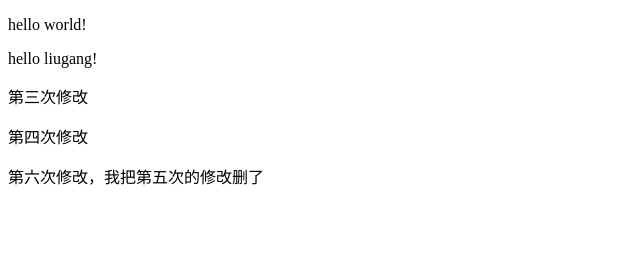
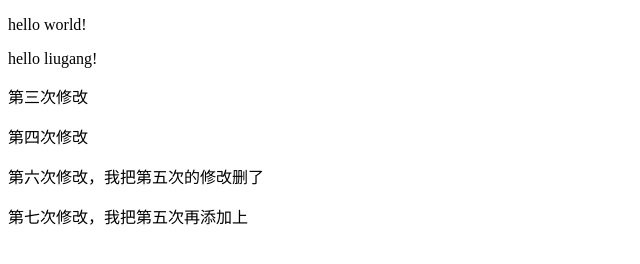
Before and after one commit to Git-liugang/cici, a plain HTML site: page 1.html in a window 1280 px wide. Shown: the whole page, without its empty margins (0-640 px from the left). Drawn offline with Linux system fonts and the light colour scheme.

Commit message:
第七次修改
第七次修改，我把第五次再添加上

```diff
--- a/1.html
+++ b/1.html
@@ -9,5 +9,6 @@
         <p>第三次修改</p>
         <p>第四次修改</p>
         <p>第六次修改，我把第五次的修改删了</p>
+        <p>第七次修改，我把第五次再添加上</p>
     </body>
 </html>
```
